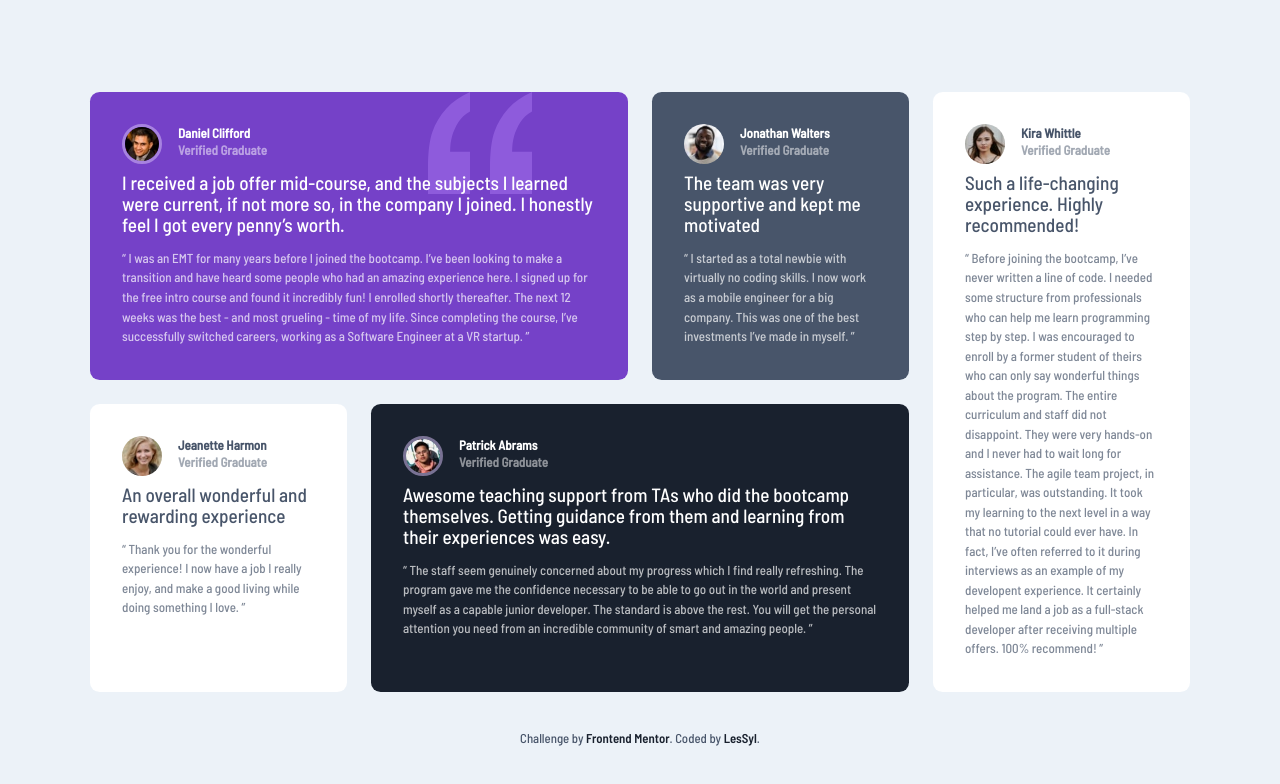
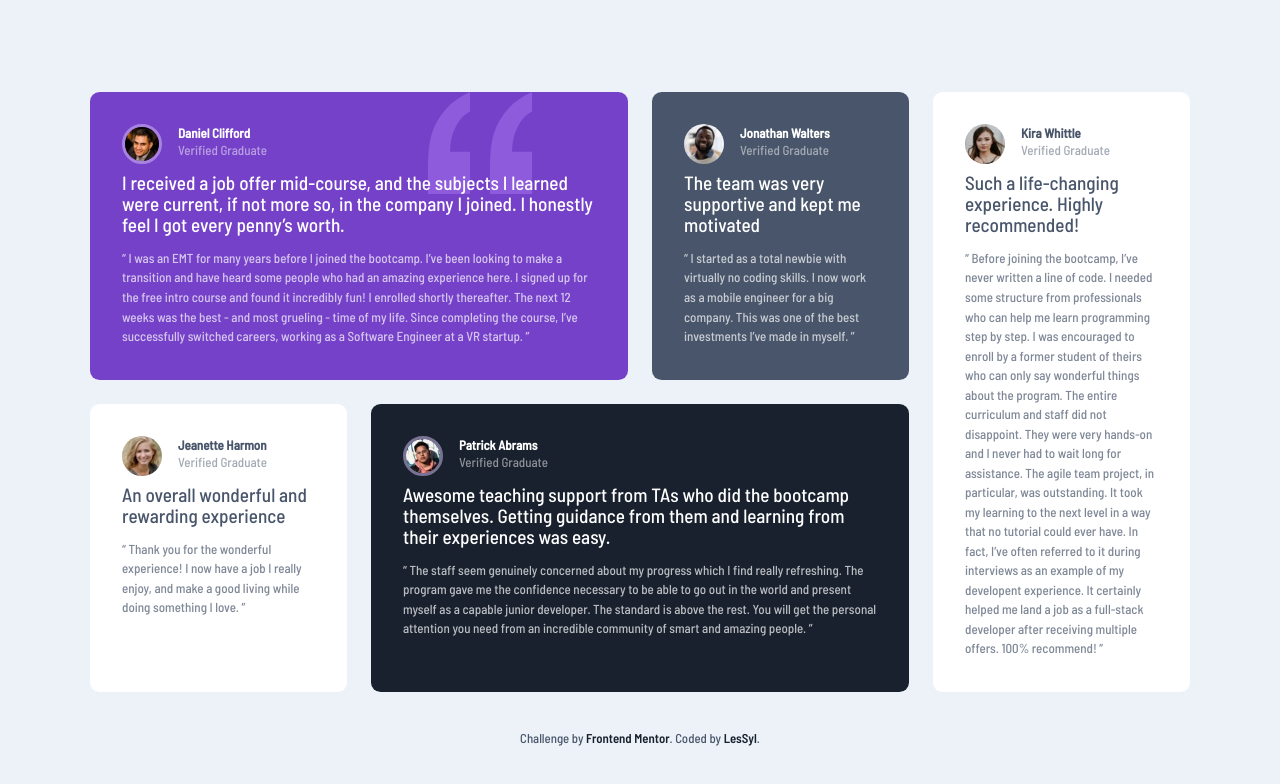
Before and after one commit to LesSyl/Frontend-Mentor---Testimonials-grid-section, a website: page index.html in a window 1280 px wide. Drawn offline with Linux system fonts and the light colour scheme; files whose address does not match are found by name.

Commit message:
changed h3 on p

```diff
--- a/index.html
+++ b/index.html
@@ -18,7 +18,7 @@
                     class="container__box-img container__box-border">
                 <div class="container__box-details-name">
                     <h1 class="name">Daniel Clifford</h1>
-                    <h3 class="profession">Verified Graduate</h3>
+                    <p class="profession">Verified Graduate</p>
                 </div>
             </div>
             <p class="description-bold description-bold--index">I received a job offer mid-course, and the subjects I learned were current,
@@ -36,7 +36,7 @@
                 <img src="dist/img/image-jonathan.jpg" alt="image of Jonathan Walters." class="container__box-img">
                 <div class="container__box-details-name">
                 <h2 class="name">Jonathan Walters</h2>
-                <h3 class="profession">Verified Graduate</h3>
+                <p class="profession">Verified Graduate</p>
                 </div>
             </div>
             <p class="description-bold">The team was very supportive and kept me motivated</p>
@@ -49,7 +49,7 @@
                 <img src="dist/img/image-jeanette.jpg" alt="image of Jeanette Harmon." class="container__box-img">
                 <div class="container__box-details-name">
                 <h2 class="name">Jeanette Harmon</h2>
-                <h3 class="profession">Verified Graduate</h3>
+                <p class="profession">Verified Graduate</p>
                 </div>
             </div>
             <p class="description-bold">An overall wonderful and rewarding experience</p>
@@ -63,7 +63,7 @@
                     class="container__box-img container__box-border">
                     <div class="container__box-details-name">
                 <h2 class="name"> Patrick Abrams</h2>
-                <h3 class="profession">Verified Graduate</h3>
+                <p class="profession">Verified Graduate</p>
                 </div>
             </div>
             <p class="description-bold"> Awesome teaching support from TAs who did the bootcamp themselves. Getting
@@ -80,7 +80,7 @@
                 <img src="dist/img/image-kira.jpg" alt="image of Kira Whittle." class="container__box-img">
                 <div class="container__box-details-name">
                 <h2 class="name">Kira Whittle</h2>
-                <h3 class="profession">Verified Graduate</h3>
+                <p class="profession">Verified Graduate</p>
                 </div>
             </div>
             <p class="description-bold">Such a life-changing experience. Highly recommended!</p>
```
Also changed, not shown: 1 other file.
